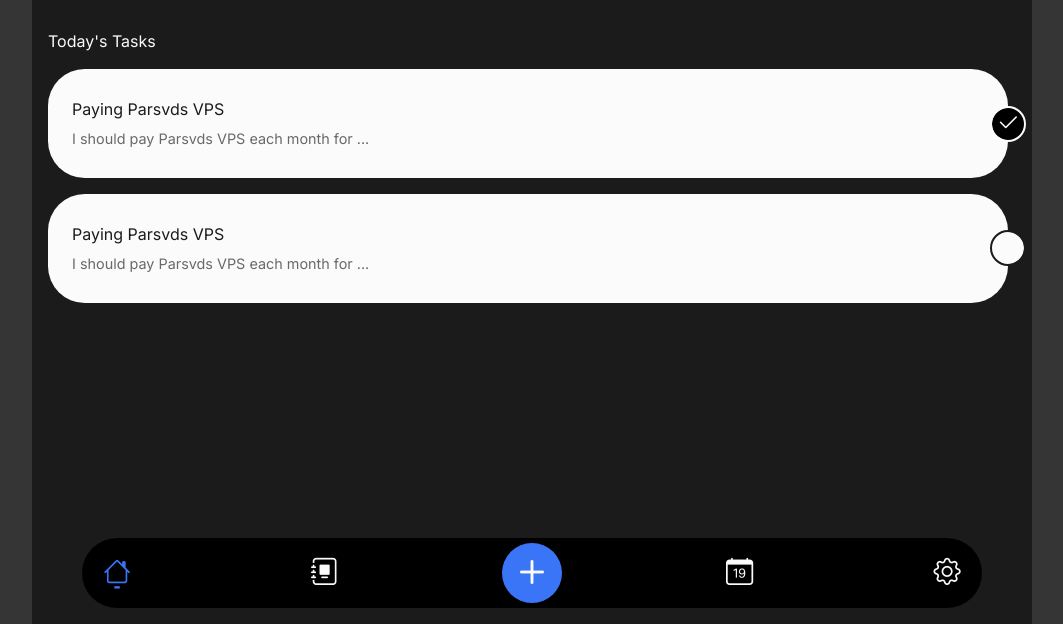
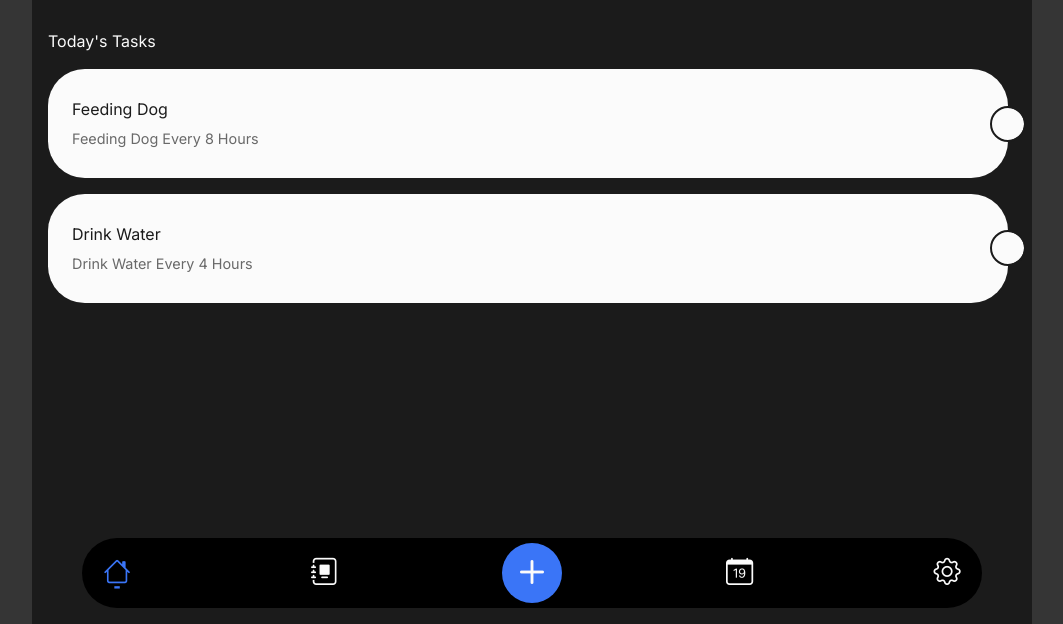
Before and after one commit to mehrabtahami/to-do-list, a website built with webpack: page src/template.html in a window 1280 px wide. Shown: the part 176-800 px from the top of the page, without its empty margins (108-1171 px from the left). Built offline with nearby package versions, Linux system fonts and the light colour scheme.

Commit message:
Made Default ToDos Dynamic by adding 2 test task

```diff
--- a/src/index.js
+++ b/src/index.js
@@ -24,6 +24,23 @@ class ToDo {
   }
 }
 
+// Create Some Test Default Dynamic ToDo Classes
+(() => {
+  const test1 = new ToDo(
+    "Feeding Dog",
+    "Feeding Dog Every 8 Hours",
+    "2025-07-15"
+  );
+  const test2 = new ToDo(
+    "Drink Water",
+    "Drink Water Every 4 Hours",
+    "2025-09-20"
+  );
+  myToDo.push(test1, test2);
+  showNewTaskOnDom(myToDo[0].title, myToDo[0].description);
+  showNewTaskOnDom(myToDo[1].title, myToDo[1].description);
+})();
+
 // Form Date Submit - Create New ToDo with Class - get data from form modal DOM
 (function () {
   const form = document.getElementById("newtask");
@@ -49,7 +66,6 @@ class ToDo {
 // To Change Task Status in Array
 (function () {
   const taskContainer = document.querySelector(".tasks-container");
-  console.log(myToDo);
   taskContainer.addEventListener("click", (e) => {
     const clickedCard = e.target.closest(".task-card");
     const title = clickedCard.querySelector(".task-title");
--- a/src/template.html
+++ b/src/template.html
@@ -49,22 +49,7 @@
         <div class="calendar-container"></div>
         <div class="homepage-tasks">
           <h3>Today's Tasks</h3>
-          <div class="tasks-container">
-            <div class="task-card">
-              <h3 class="task-title">Paying Parsvds VPS</h3>
-              <p class="task-summary">
-                I should pay Parsvds VPS each month for ...
-              </p>
-              <span class="task-status done"><i class="bi bi-check2"></i></span>
-            </div>
-            <div class="task-card">
-              <h3 class="task-title">Paying Parsvds VPS</h3>
-              <p class="task-summary">
-                I should pay Parsvds VPS each month for ...
-              </p>
-              <span class="task-status"><i class="bi bi-check2"></i></span>
-            </div>
-          </div>
+          <div class="tasks-container"></div>
         </div>
       </div>
       <div id="navbar">
```
